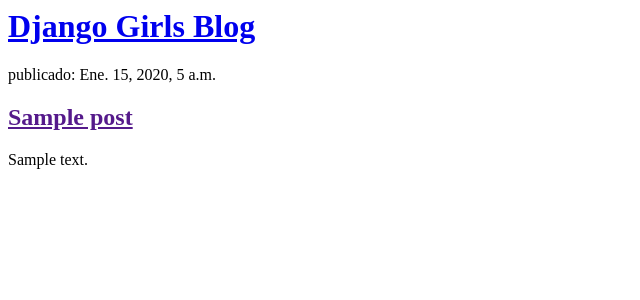
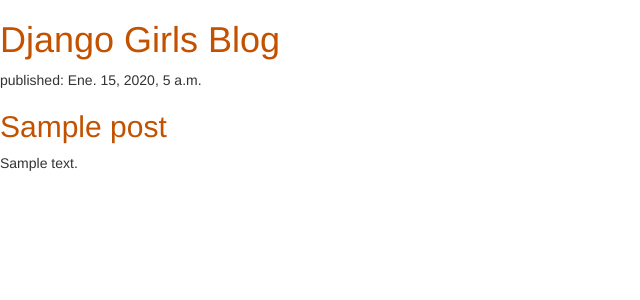
Before and after one commit to ahilacondo/my-first-blog, a Django app: page / in a window 1280 px wide. Shown: the top 300 px of the page, without its empty margins (0-640 px from the left). Run offline with Django 3.2, Linux system fonts and the light colour scheme; tables that the repository leaves empty hold one stand-in row (values such as "Sample post"); some libraries are stand-ins or nearby versions.

Commit message:
Modificando template

```diff
--- /dev/null
+++ b/blog/static/css/blog.css
@@ -0,0 +1,3 @@
+h1 a, h2 a {
+    color: #C25100;
+}
--- a/blog/templates/blog/post_list.html
+++ b/blog/templates/blog/post_list.html
@@ -1,11 +1,22 @@
+{% load static %}
+<html>
+    <head>
+        <title>Django Girls blog</title>
+        <link rel="stylesheet" href="//maxcdn.bootstrapcdn.com/bootstrap/3.2.0/css/bootstrap.min.css">
+        <link rel="stylesheet" href="//maxcdn.bootstrapcdn.com/bootstrap/3.2.0/css/bootstrap-theme.min.css">
+        <link rel="stylesheet" href="{% static 'css/blog.css' %}">
+    </head>
+    <body>
         <div>
             <h1><a href="/">Django Girls Blog</a></h1>
         </div>
 
         {% for post in posts %}
             <div>
-        <p> publicado: {{ post.published_date }}</p>
+                <p>published: {{ post.published_date }}</p>
                 <h2><a href="">{{ post.title }}</a></h2>
                 <p>{{ post.text|linebreaksbr }}</p>
             </div>
         {% endfor %}
+    </body>
+</html>
--- a/blog/urls.py
+++ b/blog/urls.py
@@ -1,6 +1,8 @@
 from django.urls import path
+from django.conf import settings
+from django.conf.urls.static import static
 from . import views
 
 urlpatterns = [
     path('', views.post_list, name='post_list'),
-]
+] + static(settings.STATIC_URL, document_root=settings.STATIC_ROOT)
```
Lines whose indentation alone changed are shown as unchanged.
